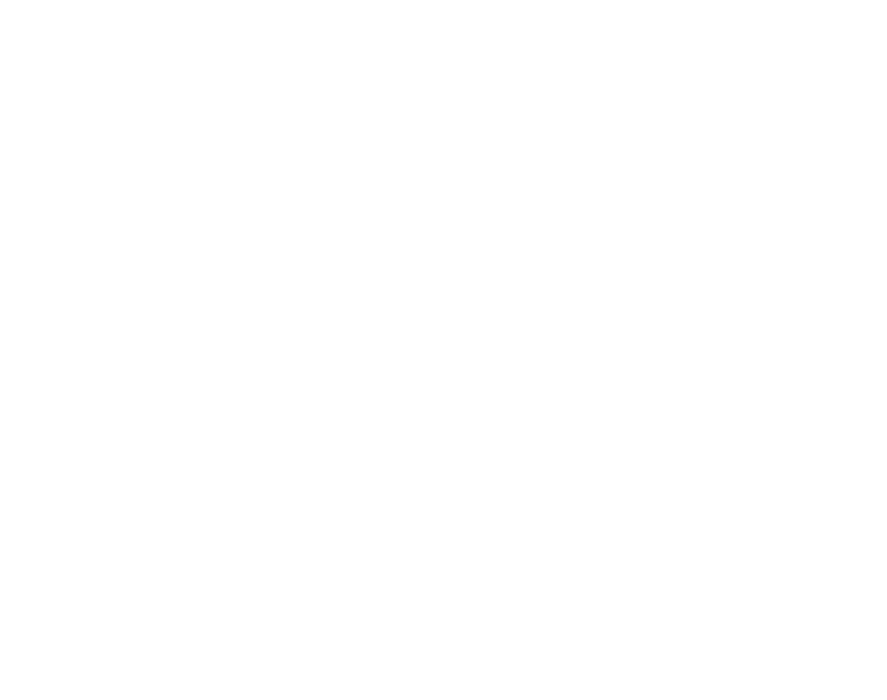
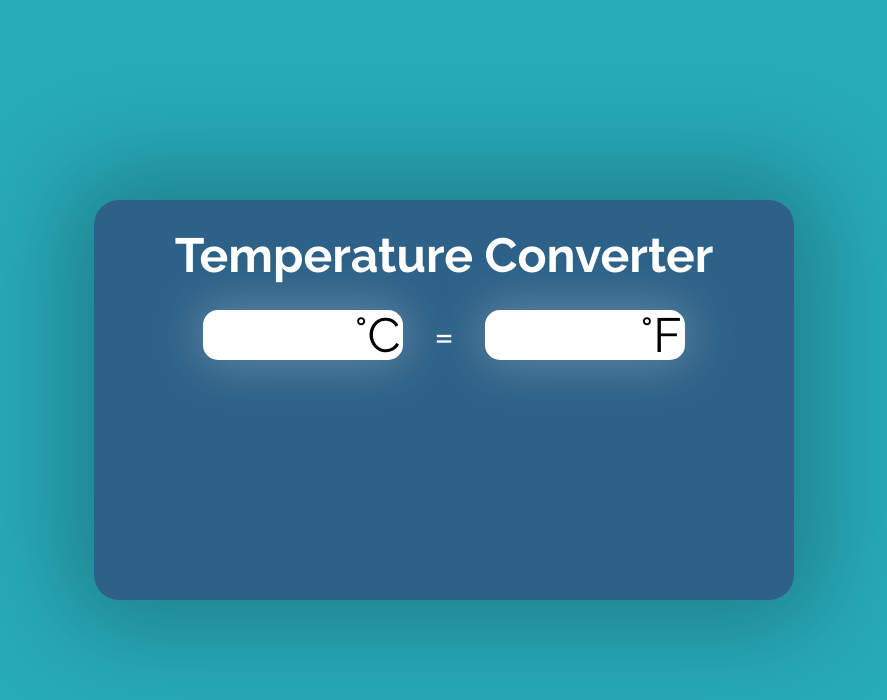
Before and after one commit to nelso0on/temperature-converter, a plain HTML site: page index.html in a window 1280 px wide. Shown: the whole page, without its empty margins (196-1083 px from the left). Drawn offline with Linux system fonts and the light colour scheme.

Commit message:
Add h1 and °C to °F styles

```diff
--- a/index.css
+++ b/index.css
@@ -1 +1,77 @@
 @import url("https://fonts.googleapis.com/css2?family=Raleway:ital,wght@0,100;0,400;0,500;0,700;1,800;1,900&display=swap");
+
+* {
+  box-sizing: border-box;
+  margin: 0;
+  padding: 0;
+}
+
+body {
+  background-color: #28abb9;
+  font-family: "Raleway";
+  width: 100vw;
+  height: 100vh;
+  display: flex;
+  justify-content: center;
+  align-items: center;
+}
+
+.container {
+  width: 700px;
+  height: 400px;
+  background-color: #2d6187;
+  box-shadow: 0px 0px 100px 30px rgba(0, 0, 0, 0.25);
+  border-radius: 25px;
+  display: flex;
+  flex-direction: column;
+  align-items: center;
+}
+
+.container-header h1 {
+  color: white;
+  font-size: 48px;
+  line-height: 50px;
+  padding: 30px 0;
+}
+
+.c-to-f-container {
+  display: flex;
+  height: 50px;
+}
+
+.c-input,
+.c-result {
+  width: 200px;
+  height: 50px;
+  background: #ffffff;
+  box-shadow: 0px 0px 50px 5px rgba(255, 255, 255, 0.25);
+  border-radius: 15px;
+  line-height: 50px;
+  font-size: 48px;
+  text-align: right;
+  padding-right: 3px;
+  font-weight: 400;
+  position: relative;
+}
+
+.equal-sign {
+  font-size: 48px;
+  line-height: 50px;
+  color: white;
+  padding: 0 30px;
+}
+
+.c-input input {
+  position: absolute;
+  top: 0;
+  left: 0;
+  background-color: transparent;
+  width: 152px;
+  height: 50px;
+  border-radius: 15px;
+  line-height: 50px;
+  font-size: 40px;
+  text-align: left;
+  padding-left: 3px;
+  border: 0;
+}
--- a/index.html
+++ b/index.html
@@ -7,7 +7,14 @@
     <title>Temperature Converter</title>
   </head>
   <body>
-    <div class="container"></div>
+    <div class="container">
+      <div class="container-header"><h1>Temperature Converter</h1></div>
+      <div class="c-to-f-container">
+        <div class="c-input"><input type="text" />°C</div>
+        <span class="equal-sign">=</span>
+        <div class="c-result">°F</div>
+      </div>
+    </div>
     <script src="app.js"></script>
   </body>
 </html>
```
